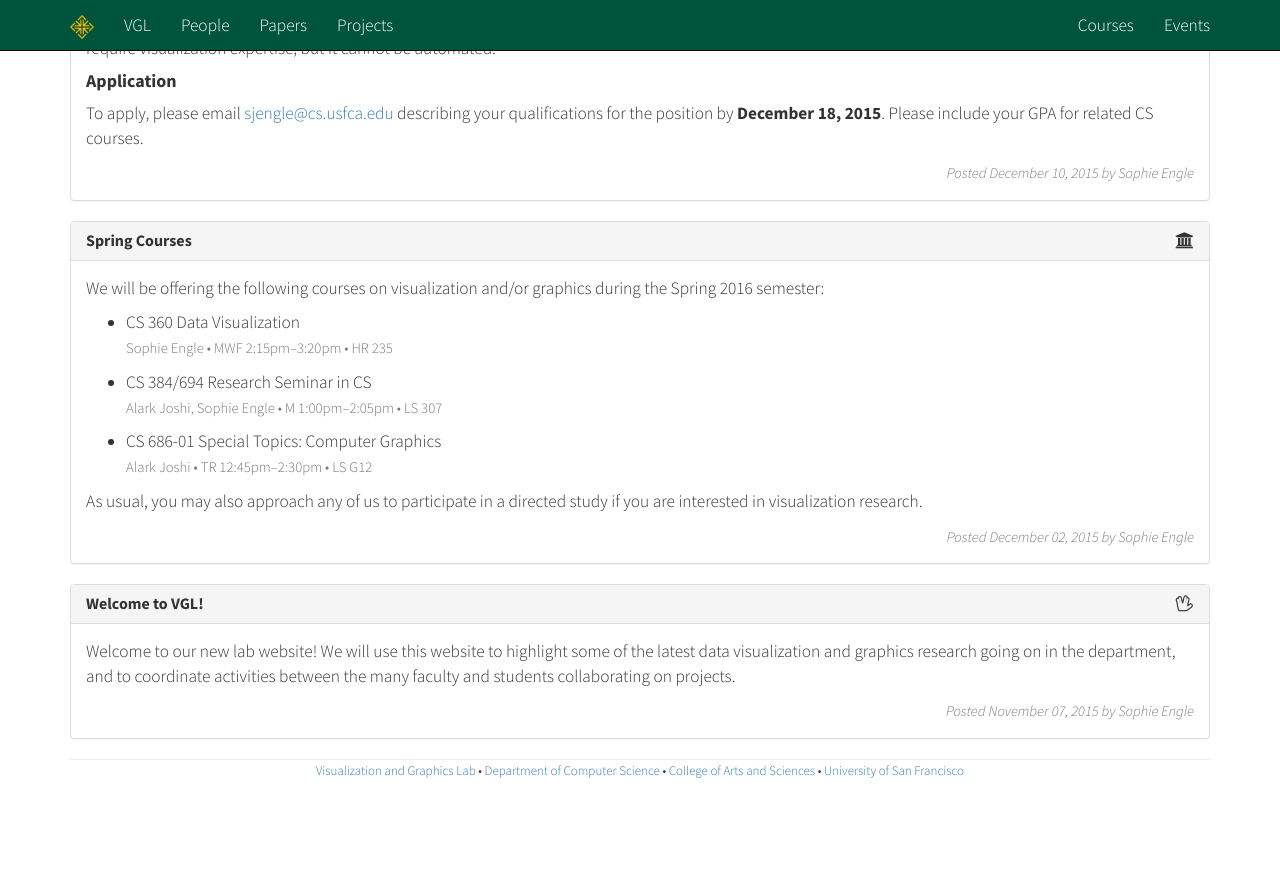
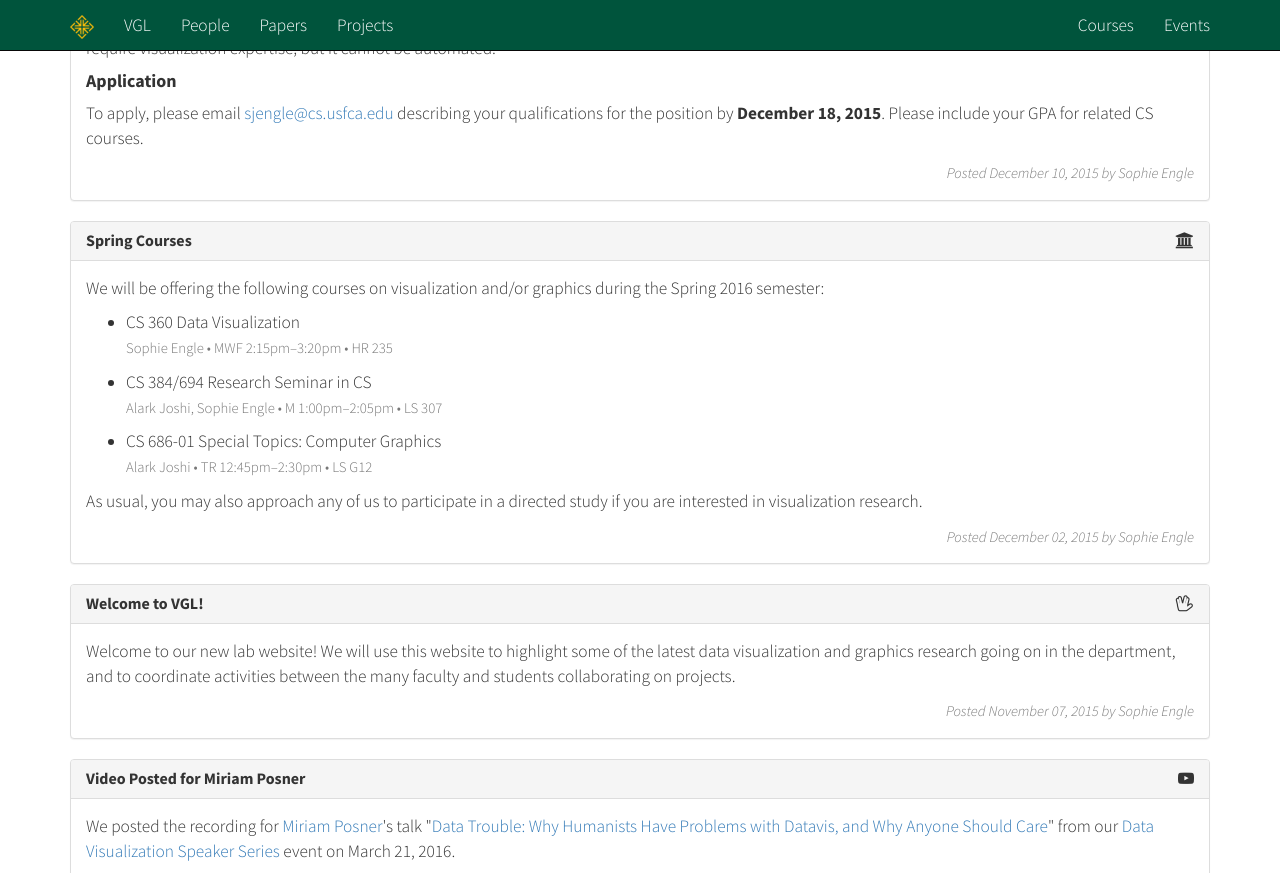
Before and after one commit to usfvgl/usfvgl.github.io, a Jekyll site: the page built from news/index.html, in a window 1280 px wide and 1400 px high, scrolled down 2673 px. Shown: the top 873 px of the window. Built offline with Jekyll 4.4.1, drawn with Linux system fonts in a browser that asks for light colours; nearby versions of some CDN libraries; before the commit the page ends 3464 px from its top, so only the background shows below that; some of the changed text lies outside the part shown; grey boxes are pictures that could not be loaded.

Commit message:
Adding video.

```diff
--- a/events/_posts/2016-03-21-miriam-posner.html
+++ b/events/_posts/2016-03-21-miriam-posner.html
@@ -8,6 +8,7 @@
 twitter  : "miriamkp"
 website  : "http://www.miriamposner.com/"
 meetup   : "http://www.meetup.com/visualizemydata/events/228875057/"
+youtube  : "https://youtu.be/sW0u1pNQNxc"
 schedule :
   - start: 2016-03-21 18:30
     end  : 2016-03-21 19:00
--- /dev/null
+++ b/news/_posts/2013-04-19-video-posted.html
@@ -0,0 +1,18 @@
+---
+layout: posts
+title: Video Posted for Miriam Posner
+author: Sophie Engle
+icon: fa-youtube-play
+---
+
+<p>We posted the recording for <a href="http://www.miriamposner.com/">Miriam Posner</a>'s talk "<a href="{{ site.github.url }}/events/2016/03/21/miriam-posner.html">Data Trouble: Why Humanists Have Problems with Datavis, and Why Anyone Should Care</a>" from our <a href="{{ site.github.url }}/events/">Data Visualization Speaker Series</a> event on March 21, 2016.</p>
+
+<div class="row">
+    <div class="col-lg-8 col-md-10 col-sm-12 col-xs-12">
+        <div class="embed-responsive embed-responsive-16by9">
+            <iframe class="embed-responsive-item img-thumbnail" src="https://www.youtube.com/embed/sW0u1pNQNxc"></iframe>
+        </div>
+    </div>
+</div>
+
+<a href="https://youtu.be/sW0u1pNQNxc" class="small">https://youtu.be/sW0u1pNQNxc</a>
```
